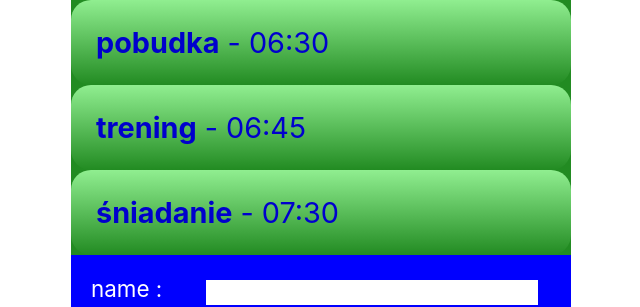
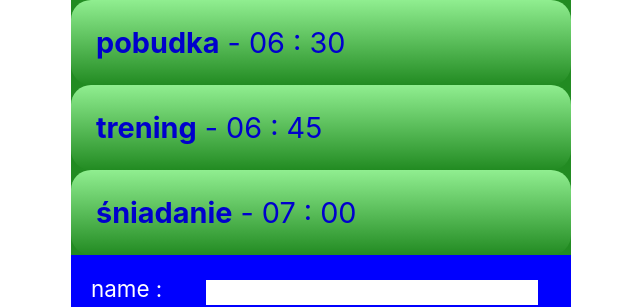
Before and after one commit to RobertSajdak/React_Planner_Notebook, a React (Create React App) app in the folder react-planner/: page / in a window 1280 px wide. Shown: the top 307 px of the page, without its empty margins (319-959 px from the left). Built offline with nearby package versions, Linux system fonts and the light colour scheme; data requests are answered from the project's data file.

Commit message:
#13 Dodawanie wydarzenia - aktualizacja struktury danych, Object.assign.

```diff
--- a/react-planner/database/db.json
+++ b/react-planner/database/db.json
@@ -1,17 +1,17 @@
 {
   "countdown": [
     {
-      "id": 0,
+      "id": 1,
       "name": "pobudka",
       "time": "06:30"
     },
     {
-      "id": 1,
+      "id": 2,
       "name": "trening",
       "time": "06:45"
     },
     {
-      "id": 2,
+      "id": 3,
       "name": "śniadanie",
       "time": "07:30"
     }
--- a/react-planner/src/App.jsx
+++ b/react-planner/src/App.jsx
@@ -7,16 +7,16 @@ import EditEvent from "./EditEvent.jsx";
 // JSON Server & Fetch.
 // W katalogu, gdzie jest plik db.json, wykonujemy następujące polecenie: json-server --watch db.json
 // Pobranie wszystkich danych z bazy i wyświetlenie ich w konsoli:
-const API = "http://localhost:3000";
-
-fetch(`${API}/db`)
-    .then(response => response.json())
-    .then(data => {
-        console.log(data);
-    })
-    .catch(error => {
-        console.log(error);
-    });
+// const API = "http://localhost:3000";
+//
+// fetch(`${API}/db`)
+//     .then(response => response.json())
+//     .then(data => {
+//         console.log(data);
+//     })
+//     .catch(error => {
+//         console.log(error);
+//     });
 
 
 class App extends Component { // Wywołanie komponentu stanu.
@@ -24,21 +24,40 @@ class App extends Component { // Wywołanie komponentu stanu.
         super();
         this.state = {
             events: [
-                {id: 0, name: "pobudka", time: "06:30"},
-                {id: 1, name: "trening", time: "06:45"},
-                {id: 2, name: "śniadanie", time: "07:30"}
-            ]
+                {id: 1, name: "pobudka", hour: "06", minute: "30"},
+                {id: 2, name: "trening", hour: "06", minute: "45"},
+                {id: 3, name: "śniadanie", hour: "07", minute: "00"}
+            ],
+            editedEvent: { // Pole do edycji wartości formularza.
+                id: 4,
+                name: "",
+                hour: "",
+                minute: ""
+            }
         };
-    this.handleEditEvent = this.handleEditEvent.bind(this);
+
+        this.handleEditEvent = this.handleEditEvent.bind(this);
     }
 
     handleEditEvent(val) { // Funkcja do edycji wydarzenia.
-        console.log(val);
+        // this.setState({editedEvents: val});
+        this.setState(prevState => {
+            return {
+                editedEvent: Object.assign(prevState.editedEvent, val)
+            };
+        });
     }
 
     render() { // Generowanie komponentu na podstawie stanu.
         const events = this.state.events.map(el => {
-            return <Countdown key={el.id} name={el.name} time={el.time}/>
+            return (
+                <Countdown
+                    key={el.id}
+                    name={el.name}
+                    hour={el.hour}
+                    minute={el.minute}
+                />
+            );
         });
         return (
             <div className="app">
--- a/react-planner/src/Countdown.jsx
+++ b/react-planner/src/Countdown.jsx
@@ -5,13 +5,14 @@ import "./Countdown.css";
 
 const Countdown = props => (
     <div className="countdown">
-        <strong>{props.name}</strong> - {props.time}
+        <strong>{props.name}</strong> - {props.hour} : {props.minute}
     </div>
 );
 
 Countdown.propTypes = {
     name: PropTypes.string.isRequired,
-    time: PropTypes.string.isRequired
+    hour: PropTypes.string.isRequired,
+    minute: PropTypes.string.isRequired
 };
 
 export default Countdown;
```
